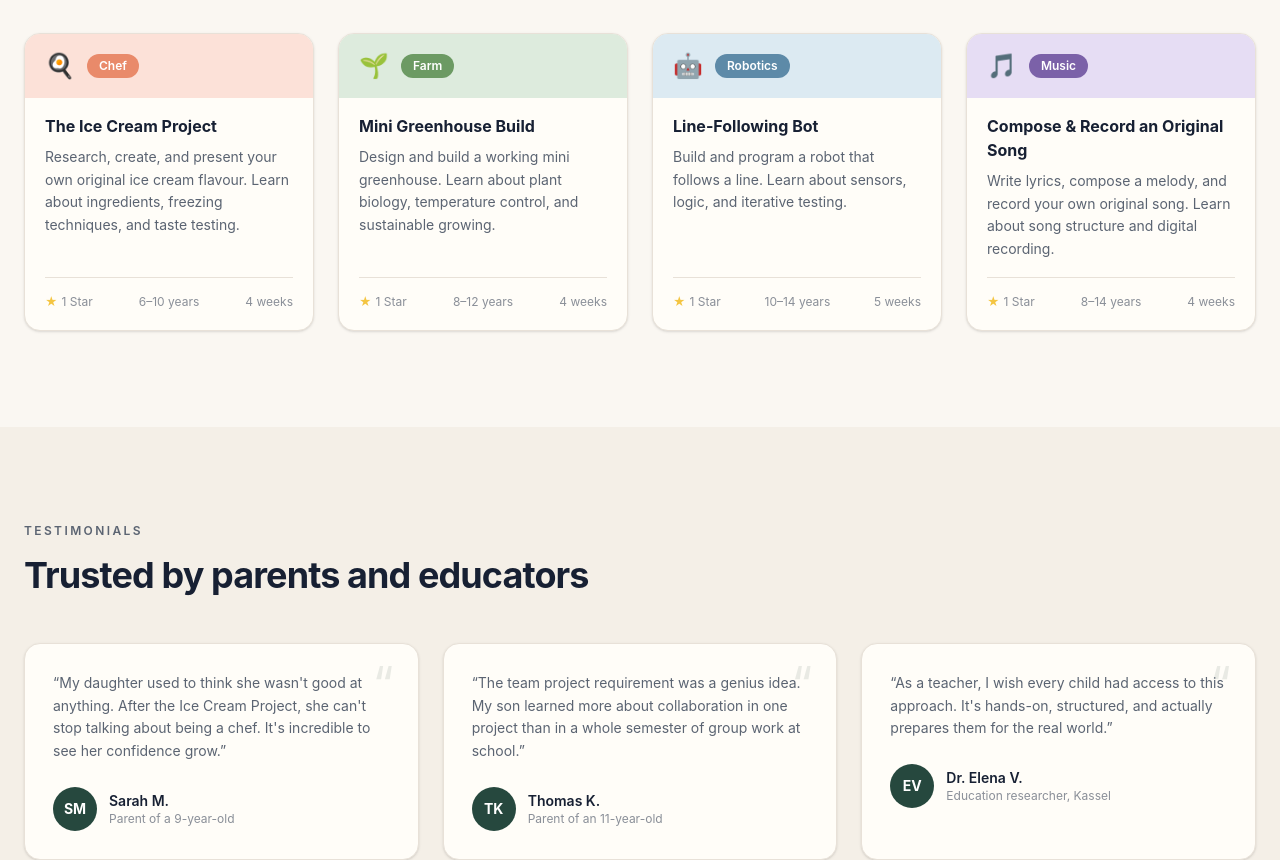
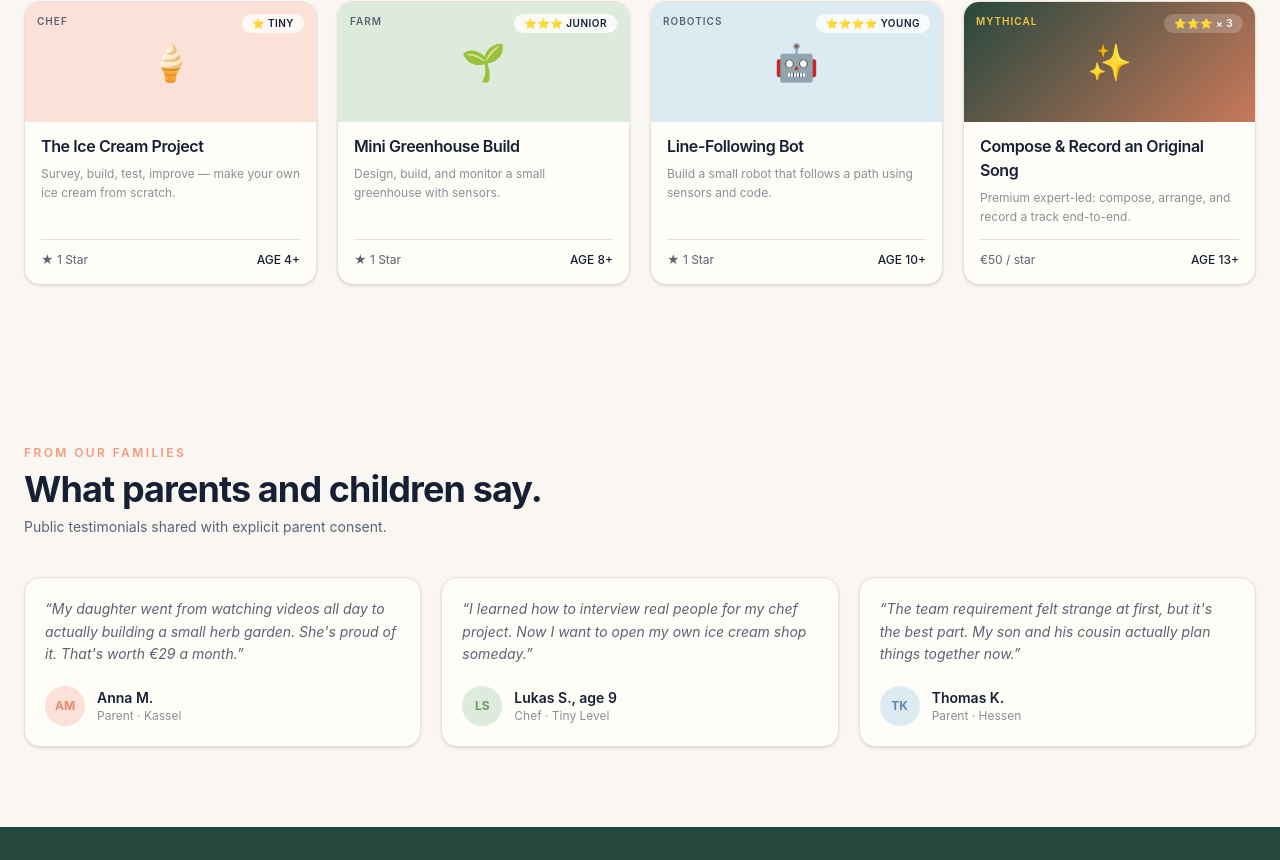
Before and after one commit to iyikbe/star-project-pwa, a React (Vite) app: page / in a window 1280 px wide. Shown: the part 2120-2980 px from the top of the page. Built offline with nearby package versions, Linux system fonts and the light colour scheme.

Commit message:
Refine home projects and testimonials sections

```diff
--- a/src/features/public/HomePage.tsx
+++ b/src/features/public/HomePage.tsx
@@ -4,13 +4,12 @@ type Project = {
   id: string
   category: string
   icon: string
-  categoryBg: string
-  categoryAccent: string
+  level: string
+  cardCategoryBg: string
   title: string
   description: string
-  stars: number
-  ageRange: string
-  duration: string
+  footerLeft: string
+  footerRight: string
 }
 
 type Testimonial = {
@@ -18,6 +17,8 @@ type Testimonial = {
   name: string
   role: string
   initials: string
+  avatarBg: string
+  avatarColor: string
 }
 
 type Stat = {
@@ -85,79 +86,81 @@ const FEATURES: Feature[] = [
 const PROJECTS: Project[] = [
   {
     id: 'ice-cream',
-    category: 'Chef',
-    icon: '🍳',
-    categoryBg: '#FCE1D8',
-    categoryAccent: '#E98A6A',
+    category: 'CHEF',
+    icon: '🍦',
+    level: 'TINY',
+    cardCategoryBg: '#FCE1D8',
     title: 'The Ice Cream Project',
     description:
-      'Research, create, and present your own original ice cream flavour. Learn about ingredients, freezing techniques, and taste testing.',
-    stars: 1,
-    ageRange: '6–10',
-    duration: '4 weeks',
+      'Survey, build, test, improve — make your own ice cream from scratch.',
+    footerLeft: '★ 1 Star',
+    footerRight: 'AGE 4+',
   },
   {
     id: 'greenhouse',
-    category: 'Farm',
+    category: 'FARM',
     icon: '🌱',
-    categoryBg: '#DDEBDD',
-    categoryAccent: '#6C9A63',
+    level: 'JUNIOR',
+    cardCategoryBg: '#DDEBDD',
     title: 'Mini Greenhouse Build',
     description:
-      'Design and build a working mini greenhouse. Learn about plant biology, temperature control, and sustainable growing.',
-    stars: 1,
-    ageRange: '8–12',
-    duration: '4 weeks',
+      'Design, build, and monitor a small greenhouse with sensors.',
+    footerLeft: '★ 1 Star',
+    footerRight: 'AGE 8+',
   },
   {
     id: 'line-bot',
-    category: 'Robotics',
+    category: 'ROBOTICS',
     icon: '🤖',
-    categoryBg: '#DCEAF2',
-    categoryAccent: '#5D8AA8',
+    level: 'YOUNG',
+    cardCategoryBg: '#DCEAF2',
     title: 'Line-Following Bot',
     description:
-      'Build and program a robot that follows a line. Learn about sensors, logic, and iterative testing.',
-    stars: 1,
-    ageRange: '10–14',
-    duration: '5 weeks',
+      'Build a small robot that follows a path using sensors and code.',
+    footerLeft: '★ 1 Star',
+    footerRight: 'AGE 10+',
   },
   {
     id: 'song',
-    category: 'Music',
-    icon: '🎵',
-    categoryBg: '#E6DDF4',
-    categoryAccent: '#7B61A8',
+    category: 'MYTHICAL',
+    icon: '✨',
+    level: 'PREMIUM',
+    cardCategoryBg: 'linear-gradient(135deg, #26483E, #C9785A)',
     title: 'Compose & Record an Original Song',
     description:
-      'Write lyrics, compose a melody, and record your own original song. Learn about song structure and digital recording.',
-    stars: 1,
-    ageRange: '8–14',
-    duration: '4 weeks',
+      'Premium expert-led: compose, arrange, and record a track end-to-end.',
+    footerLeft: '€50 / star',
+    footerRight: 'AGE 13+',
   },
 ]
 
 const TESTIMONIALS: Testimonial[] = [
   {
     quote:
-      'My daughter used to think she wasn\'t good at anything. After the Ice Cream Project, she can\'t stop talking about being a chef. It\'s incredible to see her confidence grow.',
-    name: 'Sarah M.',
-    role: 'Parent of a 9-year-old',
-    initials: 'SM',
+      'My daughter went from watching videos all day to actually building a small herb garden. She\'s proud of it. That\'s worth €29 a month.',
+    name: 'Anna M.',
+    role: 'Parent · Kassel',
+    initials: 'AM',
+    avatarBg: '#FCE1D8',
+    avatarColor: '#E98A6A',
   },
   {
     quote:
-      'The team project requirement was a genius idea. My son learned more about collaboration in one project than in a whole semester of group work at school.',
-    name: 'Thomas K.',
-    role: 'Parent of an 11-year-old',
-    initials: 'TK',
+      'I learned how to interview real people for my chef project. Now I want to open my own ice cream shop someday.',
+    name: 'Lukas S., age 9',
+    role: 'Chef · Tiny Level',
+    initials: 'LS',
+    avatarBg: '#DDEBDD',
+    avatarColor: '#6C9A63',
   },
   {
     quote:
-      'As a teacher, I wish every child had access to this approach. It\'s hands-on, structured, and actually prepares them for the real world.',
-    name: 'Dr. Elena V.',
-    role: 'Education researcher, Kassel',
-    initials: 'EV',
+      'The team requirement felt strange at first, but it\'s the best part. My son and his cousin actually plan things together now.',
+    name: 'Thomas K.',
+    role: 'Parent · Hessen',
+    initials: 'TK',
+    avatarBg: '#DCEAF2',
+    avatarColor: '#5D8AA8',
   },
 ]
 
@@ -279,32 +282,48 @@ function WhyChooseUsSection() {
   )
 }
 
-function ProjectCard({ project }: { project: Project }) {
+function ProjectCard({ project, isMythical }: { project: Project; isMythical?: boolean }) {
   return (
     <div className="group flex flex-col overflow-hidden rounded-2xl border border-[#E8E1D8] bg-[#FFFDF8] shadow-sm transition-shadow hover:shadow-md">
       <div
-        className="flex items-center gap-3 px-5 py-4 transition-colors"
-        style={{ background: project.categoryBg }}
+        className="relative flex h-[120px] items-center justify-center"
+        style={{ background: project.cardCategoryBg }}
       >
-        <span className="text-2xl">{project.icon}</span>
         <span
-          className="rounded-full px-3 py-1 text-xs font-semibold text-white"
-          style={{ background: project.categoryAccent }}
+          className="absolute left-3 top-3 text-[10px] font-semibold uppercase tracking-widest"
+          style={{ color: isMythical ? '#F4C542' : '#5B6472' }}
         >
           {project.category}
         </span>
+
+        <span
+          className={`absolute right-3 top-3 rounded-full px-2.5 py-0.5 text-[10px] font-semibold uppercase tracking-wider ${
+            isMythical
+              ? 'bg-white/20 text-white'
+              : 'bg-white/80 text-[#172033]'
+          }`}
+        >
+          {project.level === 'TINY'
+            ? '⭐ TINY'
+            : project.level === 'JUNIOR'
+              ? '⭐⭐⭐ JUNIOR'
+              : project.level === 'YOUNG'
+                ? '⭐⭐⭐⭐ YOUNG'
+                : '⭐⭐⭐ × 3'}
+        </span>
+
+        <span className="text-4xl">{project.icon}</span>
       </div>
 
-      <div className="flex flex-1 flex-col px-5 pb-5 pt-4">
-        <h3 className="text-base font-bold text-[#172033]">{project.title}</h3>
-        <p className="mt-2 flex-1 text-sm leading-relaxed text-[#5B6472]">{project.description}</p>
+      <div className="flex flex-1 flex-col px-4 pb-4 pt-3">
+        <h3 className="text-base font-semibold tracking-tight text-[#172033]">{project.title}</h3>
+        <p className="mt-1.5 flex-1 text-xs leading-relaxed text-[#8A8F98]">
+          {project.description}
+        </p>
 
-        <div className="mt-4 flex items-center justify-between border-t border-[#E8E1D8] pt-4 text-xs text-[#8A8F98]">
-          <span className="flex items-center gap-1">
-            <span className="text-[#F4C542]">★</span> {project.stars} Star
-          </span>
-          <span>{project.ageRange} years</span>
-          <span>{project.duration}</span>
+        <div className="mt-3 flex items-center justify-between border-t border-[#E8E1D8] pt-3">
+          <span className="text-xs text-[#5B6472]">{project.footerLeft}</span>
+          <span className="text-xs font-medium text-[#172033]">{project.footerRight}</span>
         </div>
       </div>
     </div>
@@ -313,20 +332,41 @@ function ProjectCard({ project }: { project: Project }) {
 
 function ProjectsSection() {
   return (
-    <section className="px-6 py-20 md:py-24">
+    <section className="px-6 py-16 md:py-20">
       <div className="mx-auto max-w-7xl">
-        <p className="text-xs font-semibold uppercase tracking-[0.2em] text-[#5B6472]">
-          Newly Released
-        </p>
-        <h2 className="mt-4 text-3xl font-bold tracking-tight text-[#172033] md:text-4xl">
-          Start your next adventure
-        </h2>
+        <div className="flex items-end justify-between">
+          <div>
+            <p className="text-xs font-semibold uppercase tracking-[0.2em] text-[#F29B7F]">
+              NEWLY RELEASED
+            </p>
+            <h2 className="mt-2 text-3xl font-bold tracking-tight text-[#172033] md:text-4xl">
+              Fresh projects, ready to start.
+            </h2>
+          </div>
+          <Link
+            to="/start"
+            className="hidden shrink-0 text-sm font-medium text-[#26483E] transition-colors hover:text-[#547C6A] md:inline-flex md:items-center md:gap-1"
+          >
+            View All Projects →
+          </Link>
+        </div>
 
-        <div className="mt-12 grid gap-6 sm:grid-cols-2 lg:grid-cols-4">
+        <div className="mt-10 grid gap-5 sm:grid-cols-2 lg:grid-cols-4">
           {PROJECTS.map((project) => (
-            <ProjectCard key={project.id} project={project} />
+            <ProjectCard
+              key={project.id}
+              project={project}
+              isMythical={project.id === 'song'}
+            />
           ))}
         </div>
+
+        <Link
+          to="/start"
+          className="mt-6 inline-flex items-center gap-1 text-sm font-medium text-[#26483E] transition-colors hover:text-[#547C6A] md:hidden"
+        >
+          View All Projects →
+        </Link>
       </div>
     </section>
   )
@@ -334,27 +374,32 @@ function ProjectsSection() {
 
 function TestimonialsSection() {
   return (
-    <section className="bg-[#F4EFE7] px-6 py-20 md:py-24">
+    <section className="bg-[#FAF7F2] px-6 py-16 md:py-20">
       <div className="mx-auto max-w-7xl">
-        <p className="text-xs font-semibold uppercase tracking-[0.2em] text-[#5B6472]">
-          Testimonials
+        <p className="text-xs font-semibold uppercase tracking-[0.2em] text-[#F29B7F]">
+          FROM OUR FAMILIES
         </p>
-        <h2 className="mt-4 text-3xl font-bold tracking-tight text-[#172033] md:text-4xl">
-          Trusted by parents and educators
+        <h2 className="mt-2 text-3xl font-bold tracking-tight text-[#172033] md:text-4xl">
+          What parents and children say.
         </h2>
+        <p className="mt-2 text-sm text-[#5B6472]">
+          Public testimonials shared with explicit parent consent.
+        </p>
 
-        <div className="mt-12 grid gap-6 md:grid-cols-3">
+        <div className="mt-10 grid gap-5 md:grid-cols-3">
           {TESTIMONIALS.map((t) => (
             <div
               key={t.name}
-              className="relative rounded-2xl border border-[#E8E1D8] bg-[#FFFDF8] p-7 shadow-sm"
+              className="rounded-2xl border border-[#E8E1D8] bg-[#FFFDF8] p-5 shadow-sm"
             >
-              <span className="absolute right-6 top-4 text-5xl leading-none text-[#26483E]/10 select-none">
-                &ldquo;
-              </span>
-              <p className="relative text-sm leading-relaxed text-[#5B6472]">&ldquo;{t.quote}&rdquo;</p>
-              <div className="mt-6 flex items-center gap-3">
-                <div className="flex h-11 w-11 items-center justify-center rounded-full bg-[#26483E] text-sm font-bold text-white">
+              <p className="text-sm italic leading-relaxed text-[#5B6472]">
+                &ldquo;{t.quote}&rdquo;
+              </p>
+              <div className="mt-5 flex items-center gap-3">
+                <div
+                  className="flex h-10 w-10 items-center justify-center rounded-full text-xs font-bold"
+                  style={{ background: t.avatarBg, color: t.avatarColor }}
+                >
                   {t.initials}
                 </div>
                 <div>
@@ -365,10 +410,6 @@ function TestimonialsSection() {
             </div>
           ))}
         </div>
-
-        <p className="mt-8 text-center text-xs text-[#8A8F98]">
-          All testimonials are shared with explicit parent consent.
-        </p>
       </div>
     </section>
   )
```
